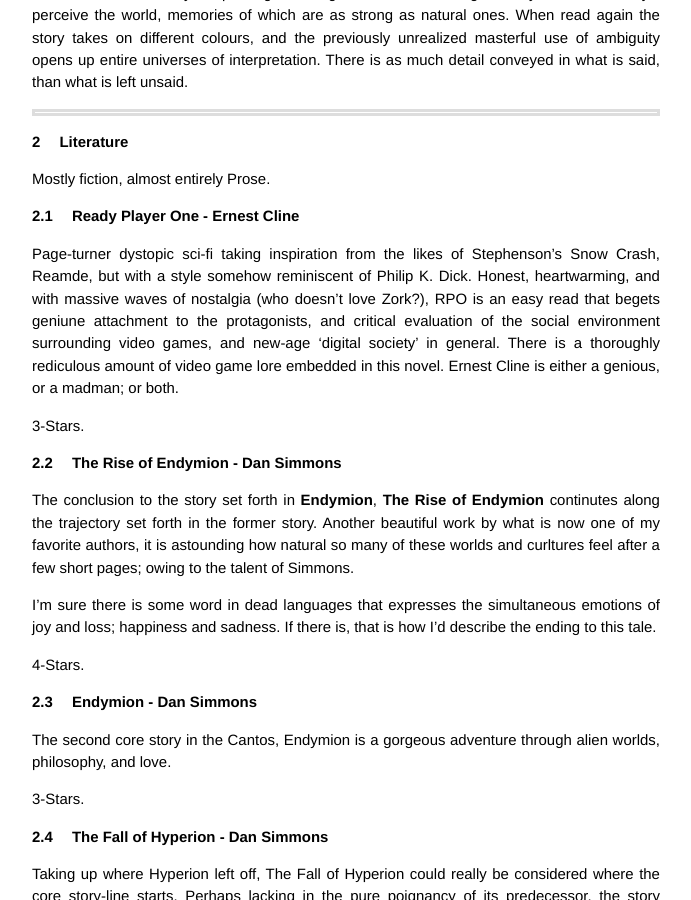
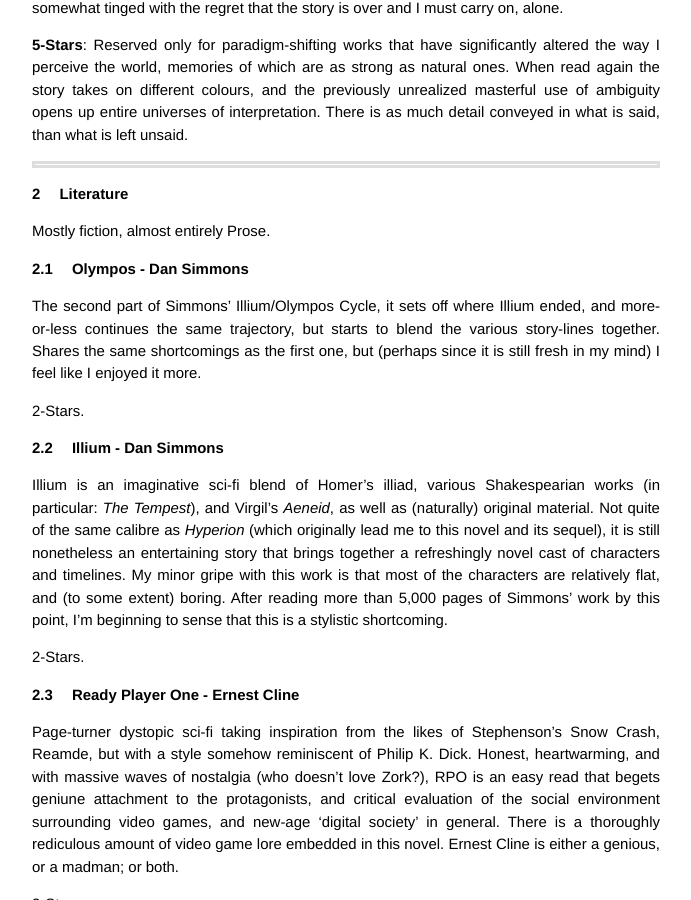
Before and after one commit to athuras/athuras.github.com, a Jekyll site: the page built from _posts/2014-08-06-Booklist.markdown, in a window 1280 px wide and 900 px high, scrolled down 2265 px. Shown: the whole window, without its empty margins (294-985 px from the left). Built offline with Jekyll 4.4.1, drawn with Linux system fonts in a browser that asks for light colours; comment, search, counter and statistics services are not loaded; some of the changed text lies outside the part shown.

Commit message:
added Illium/Olympos review

```diff
--- a/_posts/2014-08-06-Booklist.markdown
+++ b/_posts/2014-08-06-Booklist.markdown
@@ -40,6 +40,18 @@
 
 # Literature
 Mostly fiction, almost entirely Prose.
+
+## Olympos - Dan Simmons
+The second part of Simmons' Illium/Olympos Cycle, it sets off where Illium ended, and more-or-less continues the same trajectory, but starts to blend the various story-lines together. Shares the same shortcomings as the first one, but (perhaps since it is still fresh in my mind) I feel like I enjoyed it more.
+
+2-Stars.
+
+## Illium - Dan Simmons
+Illium is an imaginative sci-fi blend of Homer's illiad, various Shakespearian works (in particular: *The Tempest*), and Virgil's *Aeneid*, as well as (naturally) original material.
+Not quite of the same calibre as *Hyperion* (which originally lead me to this novel and its sequel), it is still nonetheless an entertaining story that brings together a refreshingly novel cast of characters and timelines.
+My minor gripe with this work is that most of the characters are relatively flat, and (to some extent) boring. After reading more than 5,000 pages of Simmons' work by this point, I'm beginning to sense that this is a stylistic shortcoming.
+
+2-Stars.
 
 ## Ready Player One - Ernest Cline
 Page-turner dystopic sci-fi taking inspiration from the likes of Stephenson's Snow Crash, Reamde, but with a style somehow reminiscent of Philip K. Dick.
```
